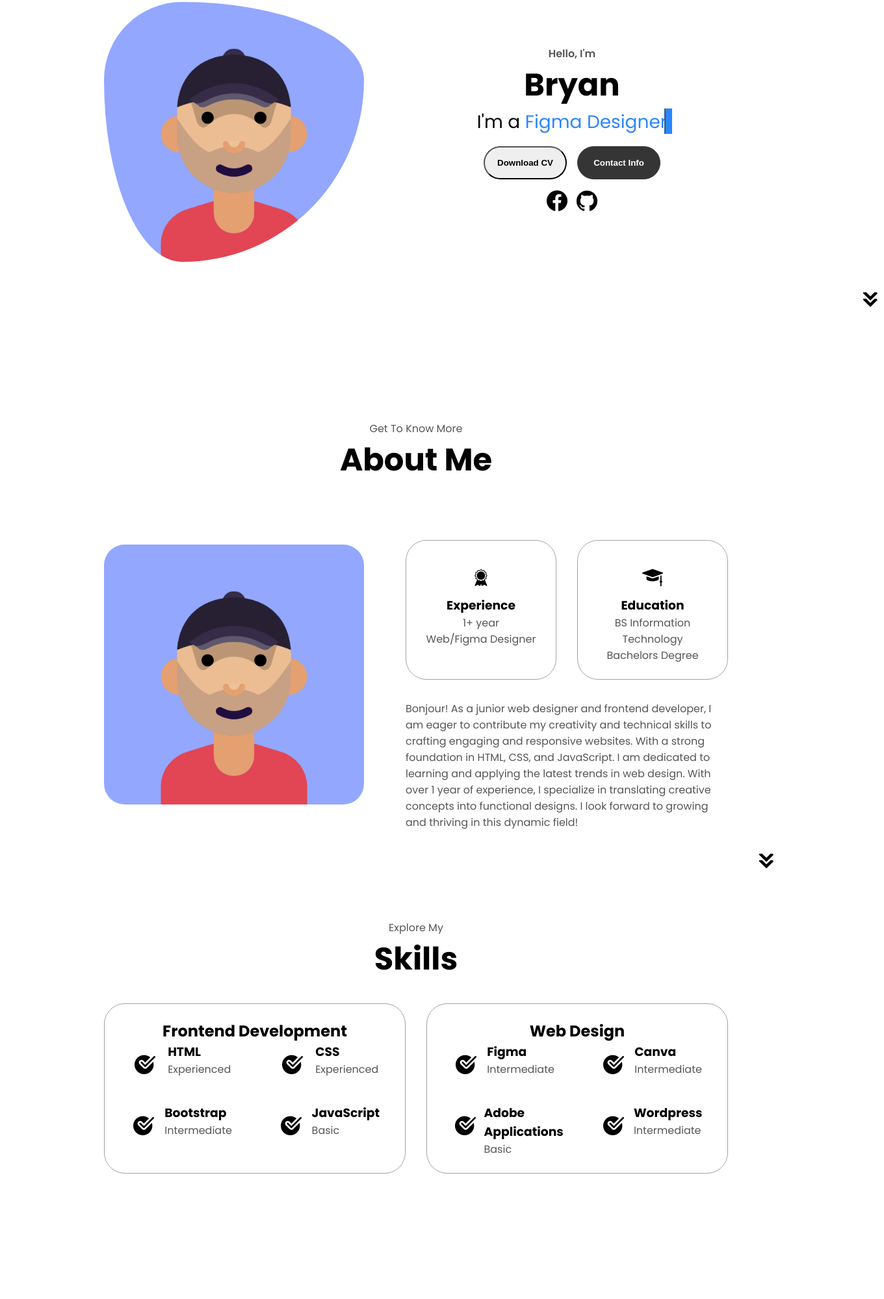
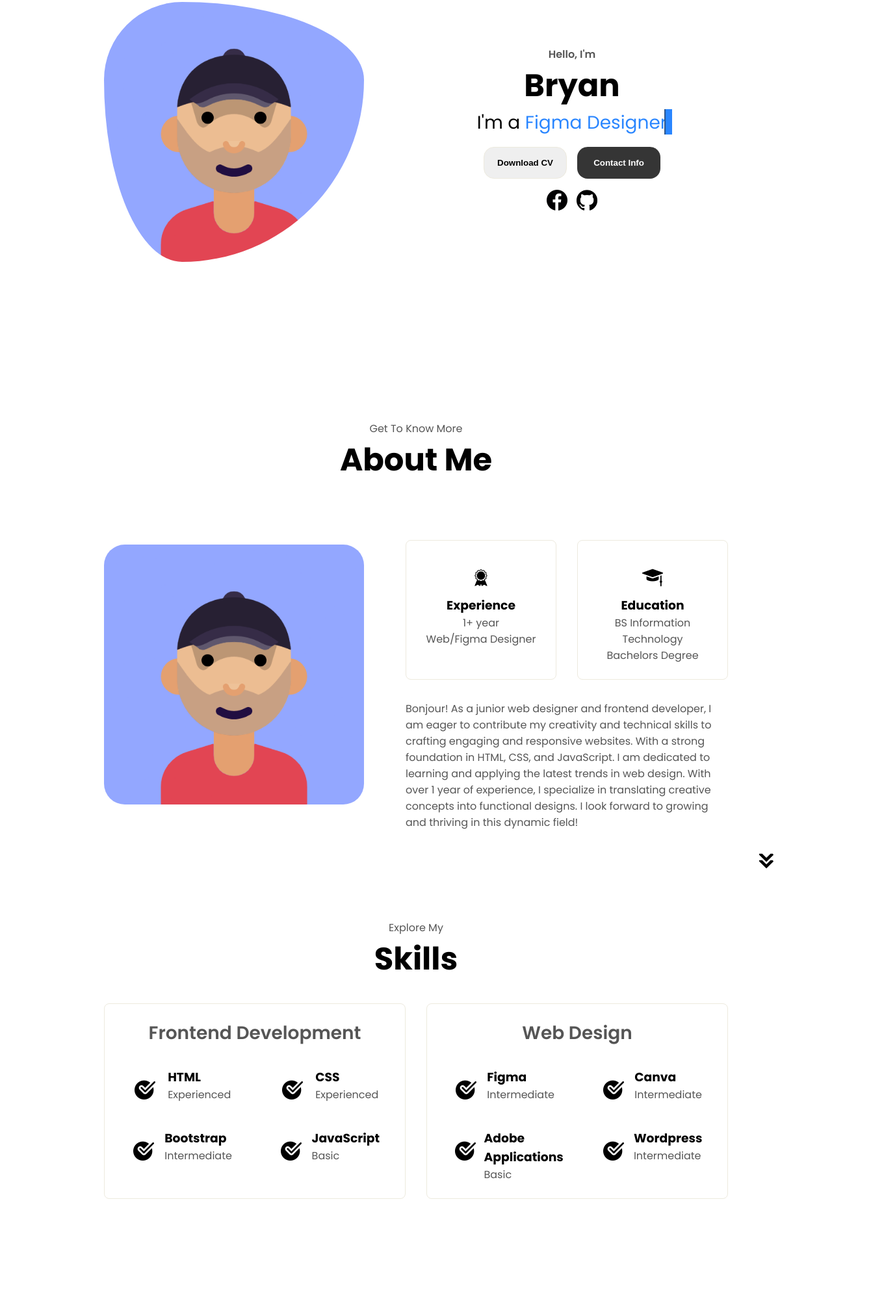
Before and after one commit to Jeybii00/Jeybii00.github.io, a plain HTML site: page index.html in a window 1280 px wide. Shown: the part 281-2280 px from the top of the page at 65% size, 1360 px wide, since content can reach past the window. Drawn offline with Linux system fonts and the light colour scheme.

Commit message:
Update styles.css

```diff
--- a/css/styles.css
+++ b/css/styles.css
@@ -1,7 +1,12 @@
-/* GLOBAL */
 
 /* FONT */
 @import url("https://fonts.googleapis.com/css2?family=Poppins:wght@400;600;700&display=swap");
+
+
+/* GLOBAL STYLING
+    background-color:#f6f8e2 ;
+     */
+
 
 *{
     padding: 0;
@@ -10,6 +15,7 @@
 
 body{
     font-family: 'Poppins', sans-serif;
+
 }
 
 html{
@@ -54,10 +60,10 @@ a{
 }
 
 a:hover{
-    color: #808080;
+    color: #2a86ff;
     text-decoration: underline;
     text-underline-offset: 1rem;
-    text-decoration-color: rgb(181, 181, 181);
+    text-decoration-color: rgb(42, 134, 255);
 }
 
 .logo{
@@ -257,12 +263,12 @@ section{
     transition: all 300ms ease;
     padding: 1rem;
     width: 8rem;
-    border-radius: 2rem;
+    border-radius: 1rem;
+    border: none;
 }
 
-.btn-color-1,
-.btn-color2{
-    border: rgb(53, 53, 53) 0.1rem solid;
+#btn__color-2{
+    border:rgb(237, 234, 222) 0.1rem solid;
 }
 
 .btn-color-1:hover,
@@ -278,10 +284,6 @@ section{
 
 .btn-color-1:hover{
     background: rgb(0, 0, 0);
-}
-
-.btn-color2{
-    background: none;
 }
 
 .btn-color-2:hover{
@@ -331,9 +333,8 @@ section{
     padding: 1.5rem;
     flex: 1;
     background-color: #fff;
-    border-radius: 2rem;
-    border: rgb(53, 53, 53) 0.1rem solid;
-    border-color: rgb(163, 163, 163);
+    border-radius: 0.5rem;
+    border:rgb(237, 234, 222) 0.1rem solid;
     text-align: center;
 }
 
@@ -344,18 +345,18 @@ section{
 
 /* EXPERIENCE SECTION*/
 
-#experience{
+#skills{
     position: relative;
 }
 
-.experience-sub-title{
+.skills-sub-title{
     color: rgb(85, 85, 85);
     font-weight: 600;
     font-size: 1.75rem;
     margin-bottom: 2rem;
 }
 
-.experience-details-container{
+.skills-details-container{
     display: flex;
     justify-content: center;
     flex-direction: column;
@@ -389,12 +390,12 @@ article .icon{
   }
 
 .color-container{
-    border-color: rgb(163, 163, 163);
+    border:rgb(237, 234, 222) 0.1rem solid;
     background: rgb(250, 250, 250);
 }
 
 .project-img{
-    border-radius: 2rem;
+    border-radius: 0.5rem;
     width: 90%;
     height: 90%;
 }
```
